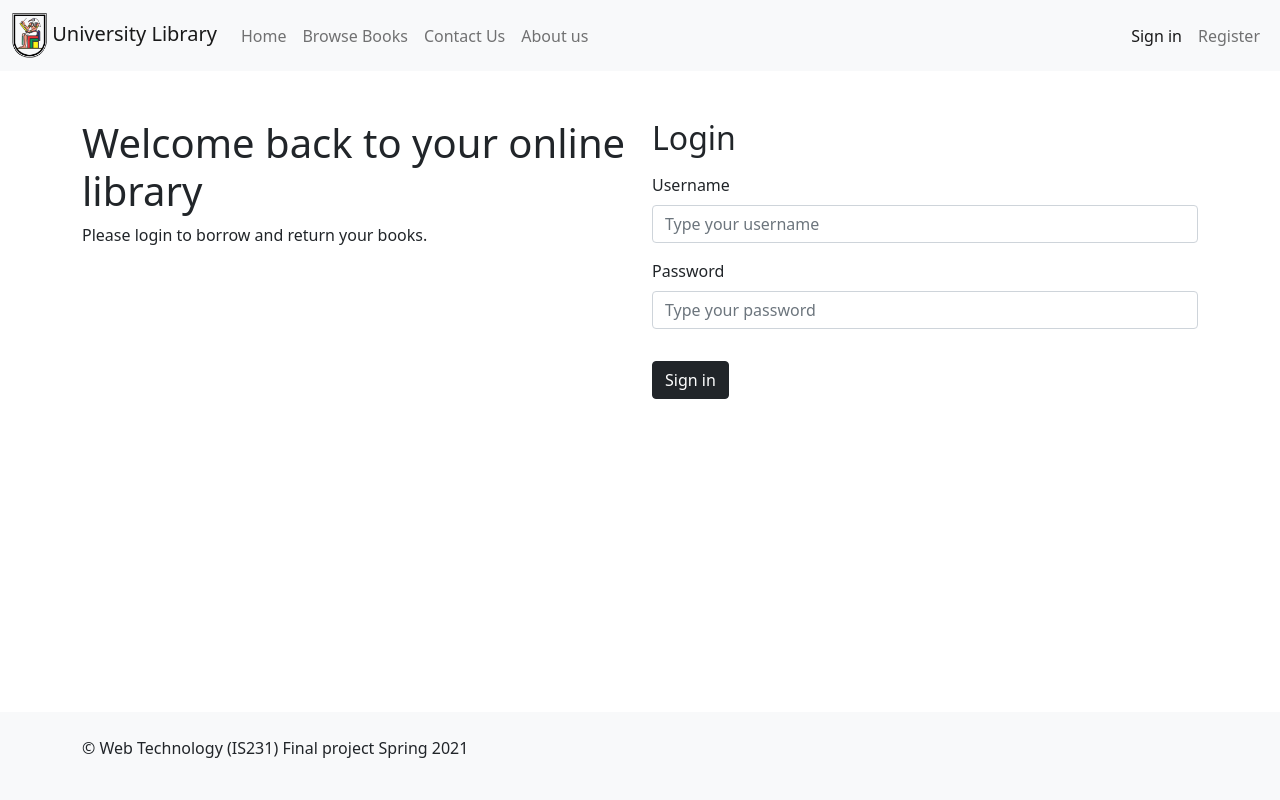
After one commit to elhusseinn/Web-Technology-Final-Project, a Django app: page /user/signin/ in a window 1280 px wide. The commit adds this page. Run offline with Django 3.2, Linux system fonts and the light colour scheme; some libraries are stand-ins or nearby versions.

Commit message:
Added Sign in

```diff
--- /dev/null
+++ b/static/css/signin.css
@@ -0,0 +1,3 @@
+.form-container{
+    min-height: calc(100vh - 159px);
+}
--- a/templates/base.html
+++ b/templates/base.html
@@ -44,7 +44,11 @@
 
                     <div class="navbar-nav">
                         {% url 'register' as register_url %}
-                        <a class="nav-link" href="#">Sign in</a>
+                        {% url 'signin' as signin_url %}
+                        <a class="nav-link  {% if request.get_full_path == signin_url %}active{% endif %}"
+                            href="{% url 'signin' %}">
+                            Sign in
+                        </a>
                         <a class="nav-link {% if request.get_full_path == register_url %}active{% endif %}"
                             href="{% url 'register' %}">
                             Register
--- /dev/null
+++ b/templates/user/signin.html
@@ -0,0 +1,34 @@
+{% extends 'base.html' %}
+{% load static %}
+
+{% block title %} Sign in | Universty Library {% endblock title %}
+
+{% block headscript %}
+<link rel="stylesheet" href='{% static "css/signin.css" %}'>
+{% endblock headscript %}
+
+{% block content %}
+<div class="container py-5 form-container">
+    <div class="row">
+        <div class="col-md">
+            <h1>Welcome back to your online library</h1>
+            <p>Please login to borrow and return your books.</p>
+        </div>
+        <form class="col-md" method='POST'>
+            {% csrf_token %}
+            <h2 class="mb-3">Login</h2>
+            <div class="mb-3">
+                <label for="name" class="form-label">Username</label>
+                <input class="form-control" type="text" name="UserName" id="name" placeholder="Type your username" required>
+            </div>
+
+            <div class="mb-3">
+                <label for="password" class="form-label">Password</label>
+                <input class="form-control" type="password" name="password" id="password" placeholder="Type your password" required>
+            </div>
+
+            <button class="btn btn-dark mt-3" onclick="javascript:void(0)" type="submit">Sign in</button>
+        </form>
+    </div>
+</div>
+{% endblock content %}
--- a/user/urls.py
+++ b/user/urls.py
@@ -2,5 +2,6 @@ from django.urls import path
 from . import views
 
 urlpatterns = [
-    path('register/', views.register, name='register')
+    path('register/', views.register, name='register'),
+    path('signin/', views.signin, name='signin')
 ]
--- a/user/views.py
+++ b/user/views.py
@@ -2,6 +2,8 @@ from django.shortcuts import render
 
 # Create your views here.
 
-
 def register(request):
     return render(request, 'user/register.html')
+
+def signin(request):
+    return render(request, 'user/signin.html')
```
